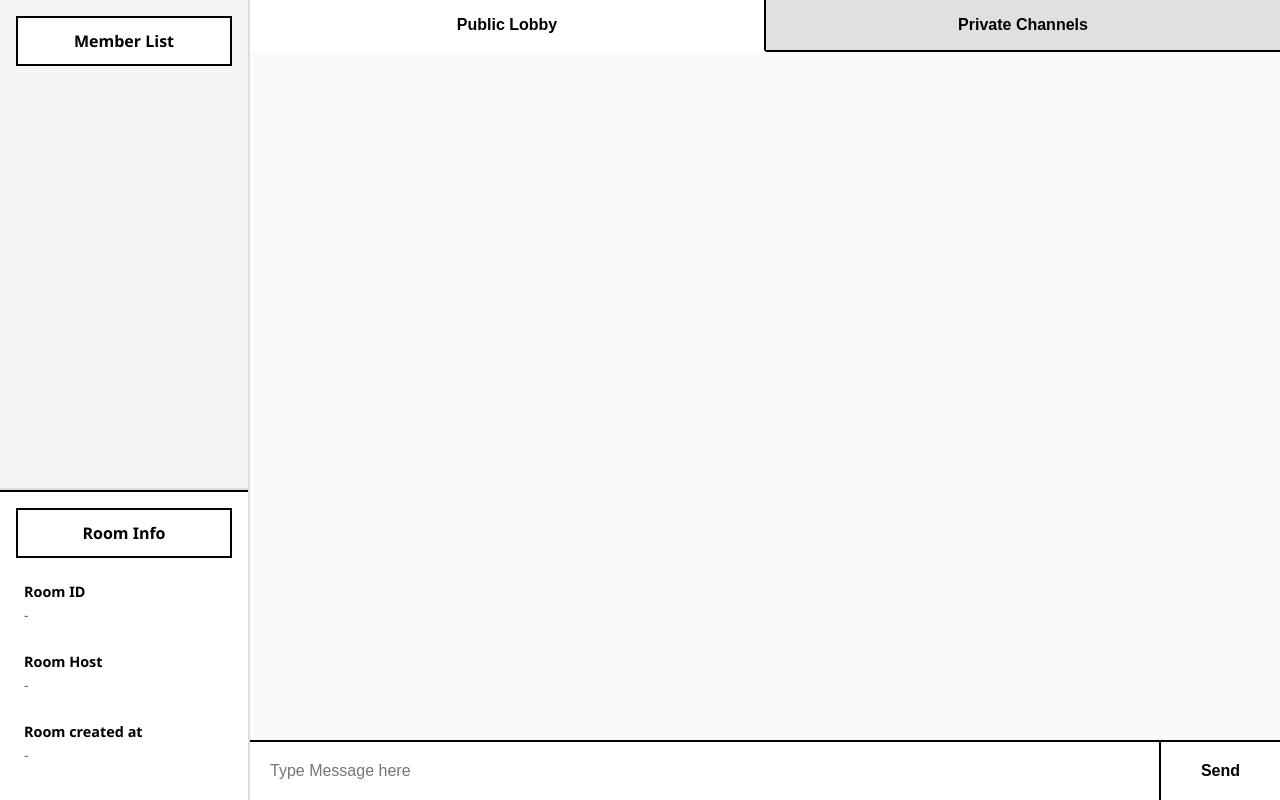
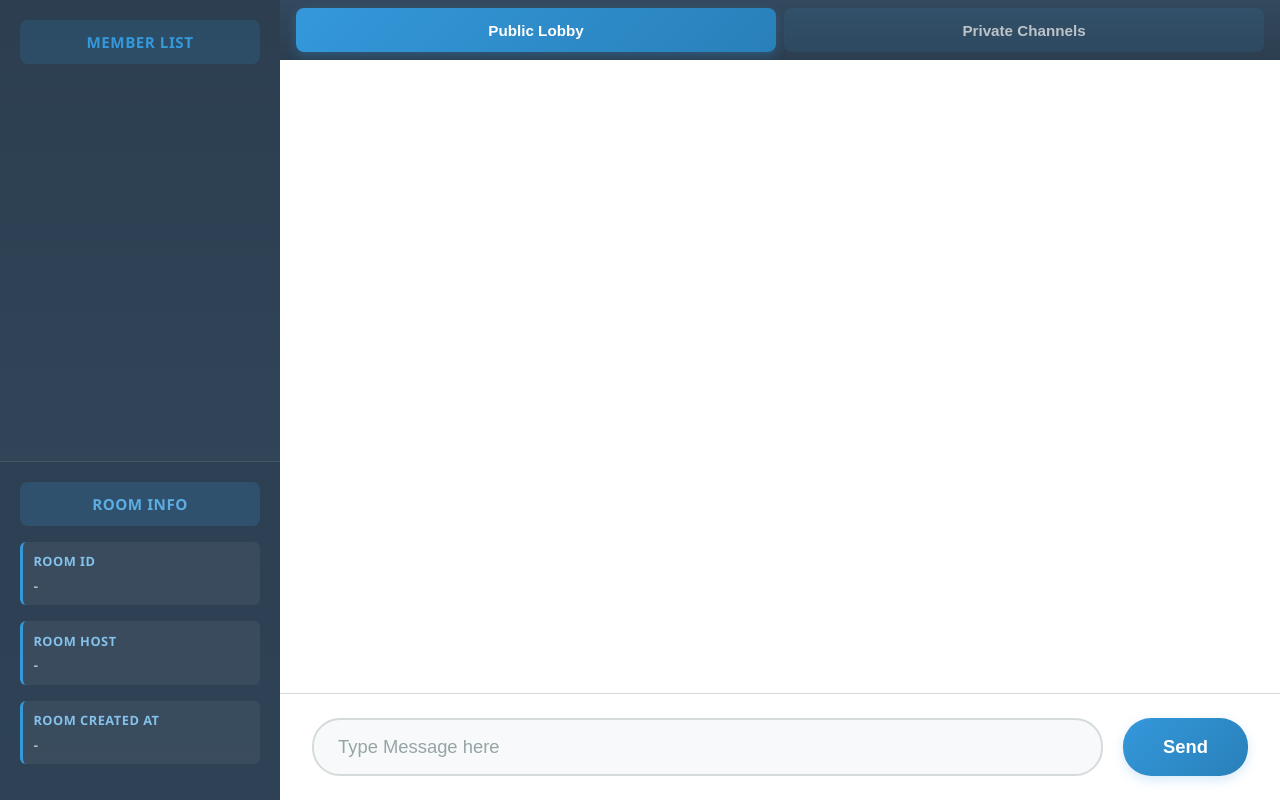
Before and after one commit to NonCompactdesign/Chat-Room, a plain HTML site: page Frontend/pages/room_ui.html in a window 1280 px wide. Drawn offline with Linux system fonts and the light colour scheme.

Commit message:
Modified the chat root view to incorporate better styles and a more sophisticated look

```diff
--- a/Frontend/css/room-layout.css
+++ b/Frontend/css/room-layout.css
@@ -9,22 +9,24 @@ body {
     font-family: 'Segoe UI', Tahoma, Geneva, Verdana, sans-serif;
     height: 100vh;
     overflow: hidden;
+    background-color: #2c3e50;
 }
 
-/* Main Room Container - Full Screen Grid Layout */
+/* Main Room Container - Full Screen */
 .room-container {
     display: grid;
-    grid-template-columns: 250px 1fr;
+    grid-template-columns: 280px 1fr;
     height: 100vh;
     width: 100vw;
+    background-color: #1a1a1a;
+    overflow: hidden;
 }
 
 /* ============================================
    LEFT SIDEBAR
    ============================================ */
 .left-sidebar {
-    background-color: #f5f5f5;
-    border-right: 2px solid #ddd;
+    background: linear-gradient(180deg, #2c3e50 0%, #34495e 100%);
     display: flex;
     flex-direction: column;
     overflow-y: auto;
@@ -35,18 +37,20 @@ body {
     flex: 1;
     display: flex;
     flex-direction: column;
-    border-bottom: 2px solid #ddd;
-    padding: 1rem;
+    padding: 1.25rem;
 }
 
 .section-header {
-    font-size: 1rem;
-    font-weight: bold;
-    padding: 0.75rem;
-    background-color: #fff;
-    border: 2px solid #000;
+    font-size: 0.95rem;
+    font-weight: 600;
+    padding: 0.75rem 1rem;
+    background: rgba(52, 152, 219, 0.15);
+    color: #3498db;
+    border-radius: 8px;
     text-align: center;
     margin-bottom: 1rem;
+    letter-spacing: 0.5px;
+    text-transform: uppercase;
 }
 
 .member-list-content {
@@ -57,9 +61,14 @@ body {
 
 /* Room Info Section */
 .room-info-section {
-    background-color: #fff;
-    padding: 1rem;
-    border-top: 2px solid #000;
+    background: rgba(44, 62, 80, 0.6);
+    padding: 1.25rem;
+    border-top: 1px solid rgba(255, 255, 255, 0.1);
+}
+
+.room-info-section .section-header {
+    background: rgba(52, 152, 219, 0.2);
+    color: #5dade2;
 }
 
 .room-info-content {
@@ -69,19 +78,25 @@ body {
 .info-item {
     display: flex;
     flex-direction: column;
-    margin-bottom: 0.75rem;
-    padding: 0.5rem;
+    margin-bottom: 1rem;
+    padding: 0.65rem;
+    background: rgba(255, 255, 255, 0.05);
+    border-radius: 6px;
+    border-left: 3px solid #3498db;
 }
 
 .info-label {
-    font-weight: bold;
-    font-size: 0.9rem;
-    margin-bottom: 0.25rem;
+    font-weight: 600;
+    font-size: 0.8rem;
+    margin-bottom: 0.35rem;
+    color: #85c1e9;
+    text-transform: uppercase;
+    letter-spacing: 0.5px;
 }
 
 .info-value {
-    font-size: 0.85rem;
-    color: #555;
+    font-size: 0.9rem;
+    color: #ecf0f1;
 }
 
 /* ============================================
@@ -90,41 +105,40 @@ body {
 .main-content {
     display: flex;
     flex-direction: column;
-    height: 100vh;
-    background-color: #fff;
+    height: 100%;
+    background-color: #1a1a1a;
 }
 
 /* Channel Tabs Navigation */
 .channel-tabs {
     display: flex;
-    border-bottom: 2px solid #000;
-    background-color: #f9f9f9;
+    background: linear-gradient(180deg, #34495e 0%, #2c3e50 100%);
+    padding: 0.5rem 1rem;
+    gap: 0.5rem;
 }
 
 .tab-button {
     flex: 1;
-    padding: 1rem;
-    background-color: #e0e0e0;
+    padding: 0.85rem 1.5rem;
+    background: rgba(52, 152, 219, 0.1);
     border: none;
-    border-right: 2px solid #000;
-    font-size: 1rem;
-    font-weight: bold;
+    border-radius: 8px;
+    font-size: 0.95rem;
+    font-weight: 600;
+    color: #bdc3c7;
     cursor: pointer;
-    transition: background-color 0.3s;
-}
-
-.tab-button:last-child {
-    border-right: none;
+    transition: all 0.3s ease;
 }
 
 .tab-button:hover {
-    background-color: #d5d5d5;
+    background: rgba(52, 152, 219, 0.2);
+    color: #ecf0f1;
 }
 
 .tab-button.active {
-    background-color: #fff;
-    border-bottom: 2px solid #fff;
-    margin-bottom: -2px;
+    background: linear-gradient(135deg, #3498db 0%, #2980b9 100%);
+    color: #ffffff;
+    box-shadow: 0 4px 12px rgba(52, 152, 219, 0.3);
 }
 
 /* Chat Display Area */
@@ -132,53 +146,131 @@ body {
     flex: 1;
     overflow-y: auto;
     padding: 2rem;
-    background-color: #fafafa;
+    background-color: #ffffff;
 }
 
 /* Message Input Area */
 .message-input-area {
     display: flex;
-    border-top: 2px solid #000;
-    background-color: #fff;
-    padding: 0;
+    background: #ffffff;
+    padding: 1.5rem 2rem;
+    border-top: 1px solid #d5dbdb;
+    gap: 1.25rem;
 }
 
 .message-input {
     flex: 1;
-    padding: 1.25rem;
-    border: none;
-    font-size: 1rem;
+    padding: 1rem 1.5rem;
+    border: 2px solid #d5dbdb;
+    border-radius: 28px;
+    font-size: 1.15rem;
     outline: none;
+    transition: all 0.3s ease;
+    background-color: #f8f9fa;
+    color: #2c3e50;
+}
+
+.message-input::placeholder {
+    color: #95a5a6;
+}
+
+.message-input:focus {
+    border-color: #3498db;
+    background-color: #ffffff;
+    box-shadow: 0 0 0 3px rgba(52, 152, 219, 0.1);
 }
 
 .send-button {
-    padding: 1.25rem 2.5rem;
-    background-color: #fff;
+    padding: 1rem 2.5rem;
+    background: linear-gradient(135deg, #3498db 0%, #2980b9 100%);
     border: none;
-    border-left: 2px solid #000;
-    font-size: 1rem;
-    font-weight: bold;
+    border-radius: 28px;
+    font-size: 1.15rem;
+    font-weight: 600;
+    color: #ffffff;
     cursor: pointer;
-    transition: background-color 0.3s;
+    transition: all 0.3s ease;
+    box-shadow: 0 4px 12px rgba(52, 152, 219, 0.2);
 }
 
 .send-button:hover {
-    background-color: #f0f0f0;
+    background: linear-gradient(135deg, #2980b9 0%, #21618c 100%);
+    box-shadow: 0 6px 16px rgba(52, 152, 219, 0.3);
+    transform: translateY(-1px);
 }
 
 .send-button:active {
-    background-color: #e0e0e0;
+    transform: translateY(0);
+    box-shadow: 0 2px 8px rgba(52, 152, 219, 0.2);
+}
+
+/* ============================================
+   SCROLLBAR STYLING
+   ============================================ */
+.left-sidebar::-webkit-scrollbar,
+.chat-display-area::-webkit-scrollbar,
+.member-list-content::-webkit-scrollbar {
+    width: 8px;
+}
+
+.left-sidebar::-webkit-scrollbar-track,
+.member-list-content::-webkit-scrollbar-track {
+    background: rgba(0, 0, 0, 0.1);
+}
+
+.left-sidebar::-webkit-scrollbar-thumb,
+.member-list-content::-webkit-scrollbar-thumb {
+    background: rgba(52, 152, 219, 0.3);
+    border-radius: 4px;
+}
+
+.left-sidebar::-webkit-scrollbar-thumb:hover,
+.member-list-content::-webkit-scrollbar-thumb:hover {
+    background: rgba(52, 152, 219, 0.5);
+}
+
+.chat-display-area::-webkit-scrollbar-track {
+    background: #f0f0f0;
+}
+
+.chat-display-area::-webkit-scrollbar-thumb {
+    background: #bdc3c7;
+    border-radius: 4px;
+}
+
+.chat-display-area::-webkit-scrollbar-thumb:hover {
+    background: #95a5a6;
 }
 
 /* ============================================
    RESPONSIVE DESIGN
    ============================================ */
+@media (max-width: 1024px) {
+    .room-container {
+        grid-template-columns: 240px 1fr;
+    }
+}
+
 @media (max-width: 768px) {
+    body {
+        padding: 0;
+    }
+
     .room-container {
         grid-template-columns: 1fr;
+        height: 100vh;
+        max-width: 100%;
     }
 
     .left-sidebar {
         display: none;
     }
+
+    .message-input-area {
+        padding: 0.75rem 1rem;
+    }
+
+    .send-button {
+        padding: 0.75rem 1.5rem;
+    }
 }
```
Also changed, not shown: Frontend/index.html (+21 -9 lines).
